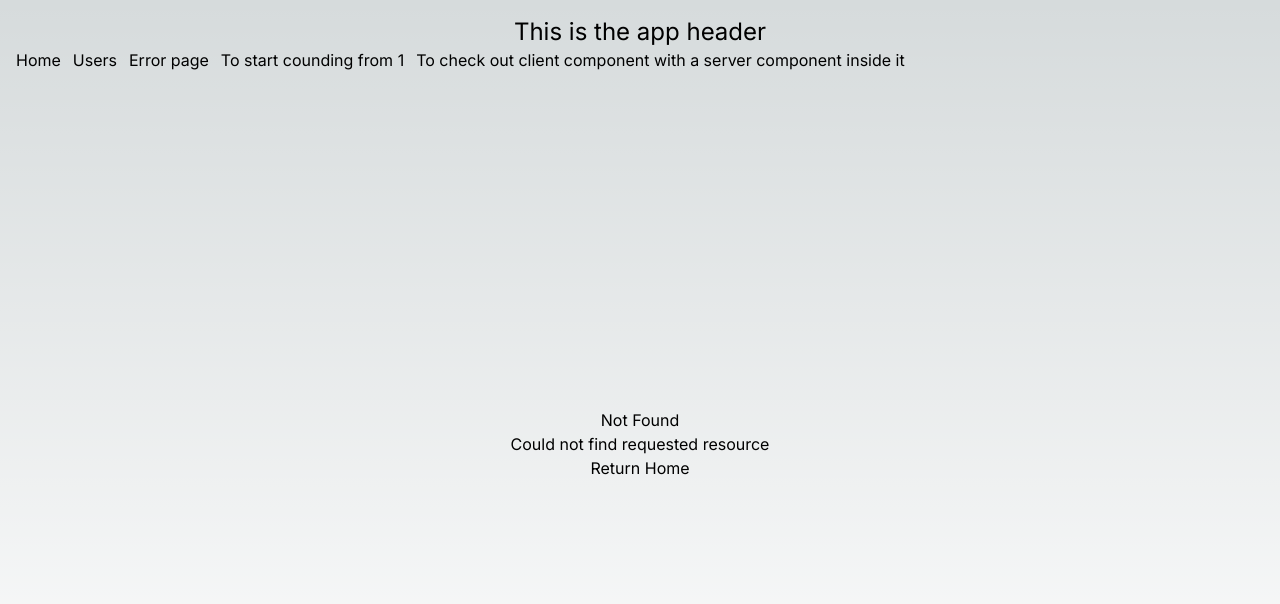
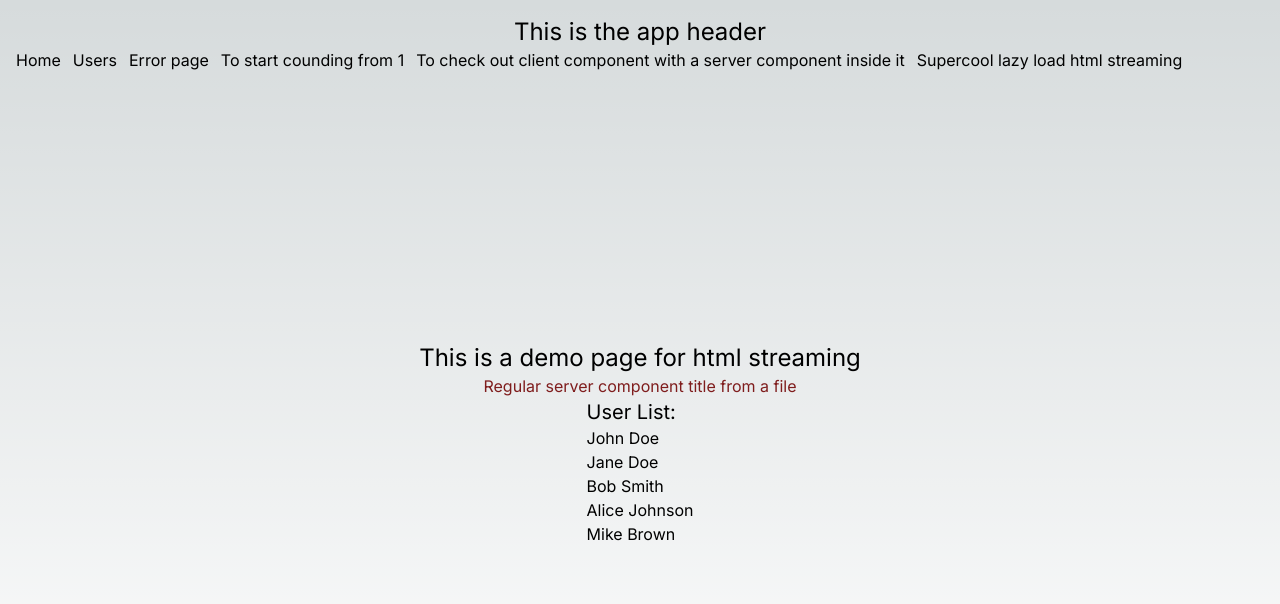
Before and after one commit to serge-st/next-test, a Next.js app: page /cool-lazy in a window 1280 px wide. Before the commit this address had no page. Shown: the top 604 px of the page. Built offline with nearby package versions, Linux system fonts and the light colour scheme.

Commit message:
feat: add a suspense component for html streaming demo

```diff
--- /dev/null
+++ b/src/app/cool-lazy/RegularServerComponent.tsx
@@ -0,0 +1,22 @@
+import { readFile } from 'fs/promises';
+import path from 'path';
+import { timeout } from './timeout';
+
+const getData = async (): Promise<string> => {
+    const content = await readFile(path.join(process.cwd(), 'src', 'app', 'regular-server-component.txt'), 'utf8');
+    await timeout(2000);
+    return content
+}
+
+export const RegularServerComponent = async () => {
+    const title = await getData();
+
+    const randomColor = () => {
+        return Math.random() > 0.5 ? 'text-red-900' : 'text-yellow-600'
+    }
+    return (
+        <span className={randomColor()}>
+            {title}
+        </span>
+    );
+};
--- /dev/null
+++ b/src/app/cool-lazy/SlowServerComponent.tsx
@@ -0,0 +1,27 @@
+import { timeout } from "./timeout";
+
+const getUsers = async (): Promise<string[]> => {
+    await timeout(5000);
+    return [
+        "John Doe",
+        "Jane Doe",
+        "Bob Smith",
+        "Alice Johnson",
+        "Mike Brown",
+    ]
+}
+
+export const SlowServerComponent = async () => {
+    const users = await getUsers();
+
+    return (
+        <div className="">
+            <h2 className="text-xl">User List:</h2>
+            <ul>
+                {users.map((user, index) => (
+                    <li key={index}>{user}</li>
+                ))}
+            </ul>
+        </div>
+    );
+};
--- /dev/null
+++ b/src/app/cool-lazy/page.tsx
@@ -0,0 +1,15 @@
+import { Suspense } from "react";
+import { RegularServerComponent } from "./RegularServerComponent";
+import { SlowServerComponent } from "./SlowServerComponent";
+
+const page = () => {
+    return (
+        <div className="flex flex-col h-screen justify-center items-center">
+            <h1 className="text-2xl">This is a demo page for html streaming</h1>
+            <RegularServerComponent />
+            <Suspense fallback={<div>Doing heavy computations...</div>}><SlowServerComponent /></Suspense>
+        </div>
+    );
+};
+
+export default page;
--- /dev/null
+++ b/src/app/cool-lazy/timeout.ts
@@ -0,0 +1,5 @@
+export const timeout = async (num: number): Promise<void> => {
+    return new Promise(res => {
+        setTimeout(() => res(), num)
+    })
+}
--- a/src/app/layout.tsx
+++ b/src/app/layout.tsx
@@ -26,6 +26,7 @@ export default function RootLayout({
             <Link href={'/error-test'}>Error page</Link>
             <Link href={'/counter/1'}>To start counding from 1</Link>
             <Link href={'/client-component-with-server-component'}>To check out client component with a server component inside it</Link>
+            <Link href={'/cool-lazy'}>Supercool lazy load html streaming</Link>
           </nav>
         </header>
         {children}
```
Also changed, not shown: src/app/regular-server-component.txt (added).
